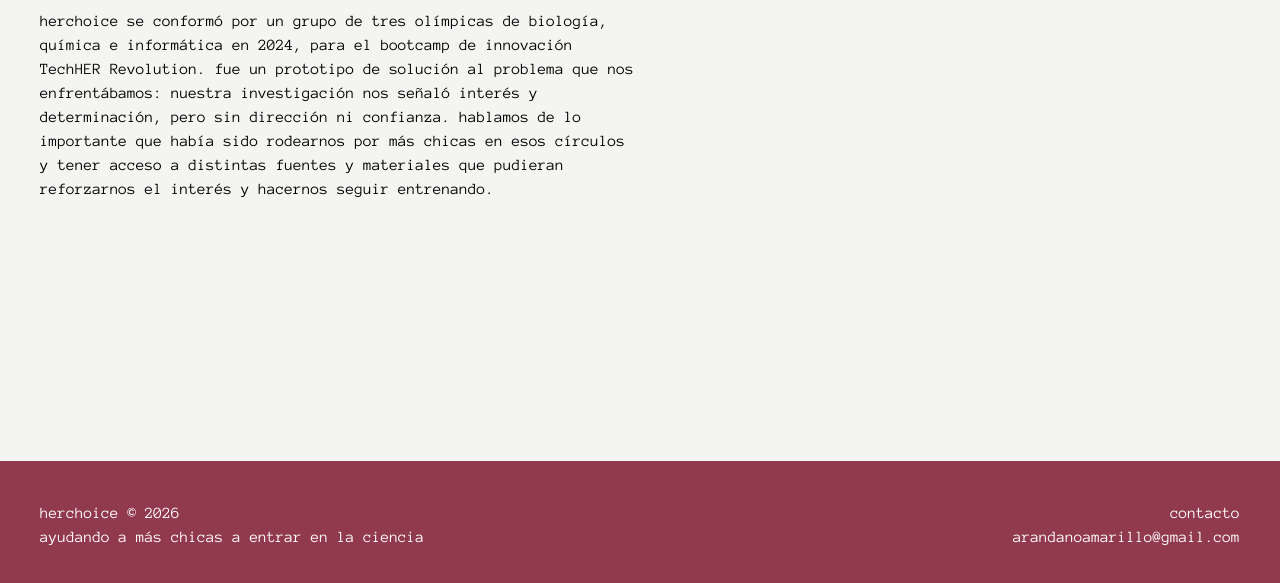
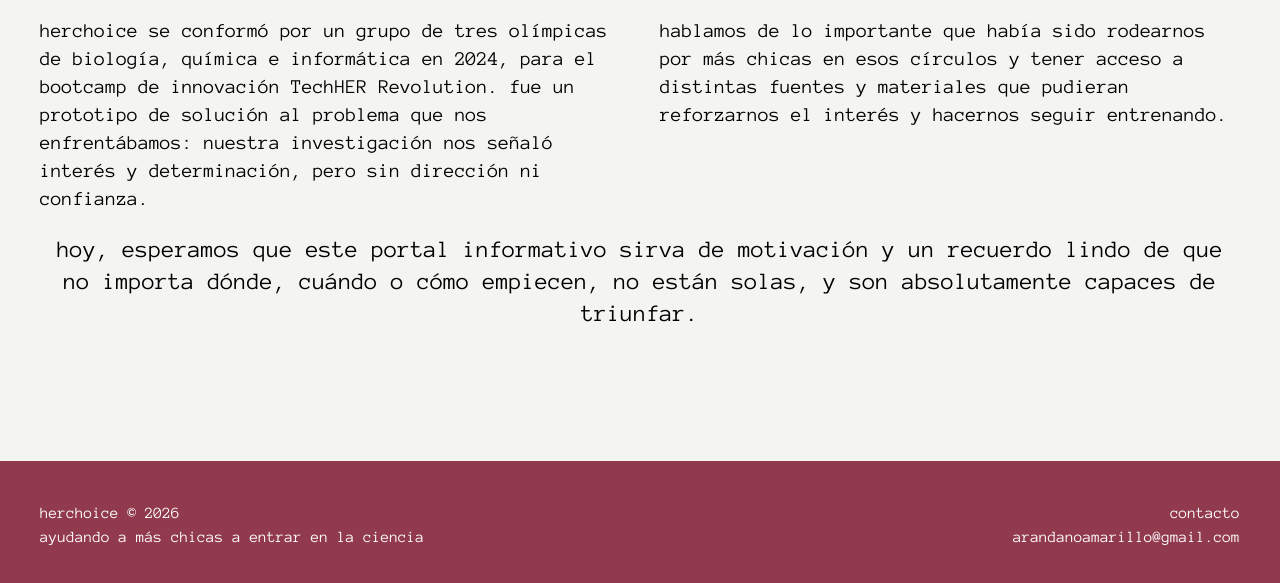
Before and after one commit to andraguoso/herchoice, a website: page about.html in a window 1280 px wide. Shown: the part 211-794 px from the top of the page. Drawn offline with Linux system fonts and the light colour scheme.

Commit message:
added more context + motivation to acerca de

```diff
--- a/about.html
+++ b/about.html
@@ -29,16 +29,24 @@
                 </a>
             </div>
         </nav>
-        <div class="p-10 flex flex-col gap-3">
+        <div class="p-10 flex flex-col gap-5">
             <span class="text-5xl text-center">¿quiénes somos?</span>
-            <p class="w-1/2">
-                herchoice se conformó por un grupo de tres olímpicas de biología, química e informática en 2024, para el
-                bootcamp de innovación TechHER Revolution.
-                fue un prototipo de solución al problema que nos enfrentábamos:
-                nuestra investigación nos señaló interés y determinación, pero sin dirección ni confianza. hablamos de
-                lo
-                importante que había sido rodearnos por más chicas en esos círculos y tener acceso a distintas fuentes y
-                materiales que pudieran reforzarnos el interés y hacernos seguir entrenando.
+            <div class="flex flex-row text-xl gap-10">
+                <p class="w-1/2">
+                    herchoice se conformó por un grupo de tres olímpicas de biología, química e informática en 2024,
+                    para el
+                    bootcamp de innovación TechHER Revolution.
+                    fue un prototipo de solución al problema que nos enfrentábamos:
+                    nuestra investigación nos señaló interés y determinación, pero sin dirección ni confianza.
+                </p>
+                <p class="w-1/2">
+                    hablamos de lo importante que había sido rodearnos por más chicas en esos círculos y tener acceso a
+                    distintas fuentes y materiales que pudieran reforzarnos el interés y hacernos seguir entrenando.
+                </p>
+            </div>
+            <p class="text-center text-2xl">
+                hoy, esperamos que este portal informativo sirva de motivación y un recuerdo lindo de que no importa
+                dónde, cuándo o cómo empiecen, no están solas, y son absolutamente capaces de triunfar.
             </p>
         </div>
     </main>
```
